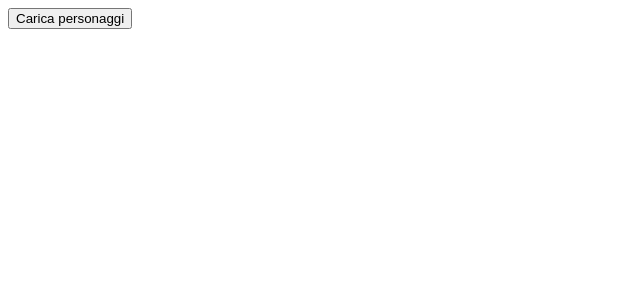
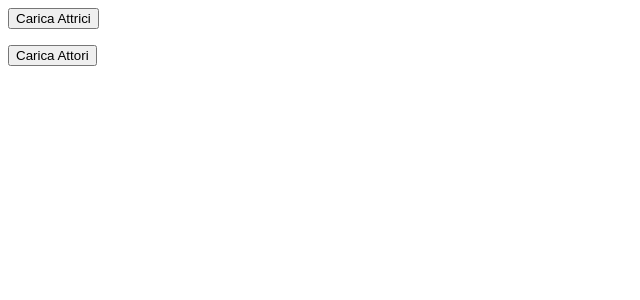
Before and after one commit to GiancarloRamondino/react-api, a React (Vite) app: page / in a window 1280 px wide. Shown: the top 300 px of the page, without its empty margins (0-640 px from the left). Built offline with nearby package versions, Linux system fonts and the light colour scheme.

Commit message:
[UPD] Actors

```diff
--- a/src/App.jsx
+++ b/src/App.jsx
@@ -6,16 +6,28 @@ import './App.css';
 function App() {
   const [actresses, setActresses] = useState([]);
 
-  const fetchCharacter = () => {
+  const fetchActresses = () => {
     axios
       .get("https://lanciweb.github.io/demo/api/actresses/")
       .then((response) => { setActresses(response.data) })
       .catch((error) => { console.error('ERRORE CARICAMENTO PERSONAGGI', error); });
   }
 
+  const [actors, setActors] = useState([]);
+
+  const fetchActors = () => {
+    axios
+      .get("https://lanciweb.github.io/demo/api/actors/")
+      .then((response) => { setActors(response.data) })
+      .catch((error) => { console.error('ERRORE CARICAMENTO PERSONAGGI', error); });
+  }
+
+
+
   return (
     <div>
-      <button onClick={fetchCharacter}>Carica personaggi</button>
+      <div>
+        <button onClick={fetchActresses}>Carica Attrici</button>
         <ul>
           {actresses.map((actress) => {
             return (
@@ -32,6 +44,25 @@ function App() {
           })}
         </ul>
       </div>
+      <div>
+        <button onClick={fetchActors}>Carica Attori</button>
+        <ul>
+          {actors.map((actors) => {
+            return (
+              <li key={actors.id}>
+                <h2>{actors.name}</h2>
+                <img src={actors.image} alt={actors.name} />
+                <p>{actors.nationality}</p>
+                <p>{actors.known_for}</p>
+                <p>{actors.birth_year}</p>
+                <p>{actors.awards}</p>
+                <p>{actors.biography}</p>
+              </li>
+            );
+          })}
+        </ul>
+      </div>
+    </div>
   );
 };
 
```
Lines whose indentation alone changed are shown as unchanged.
